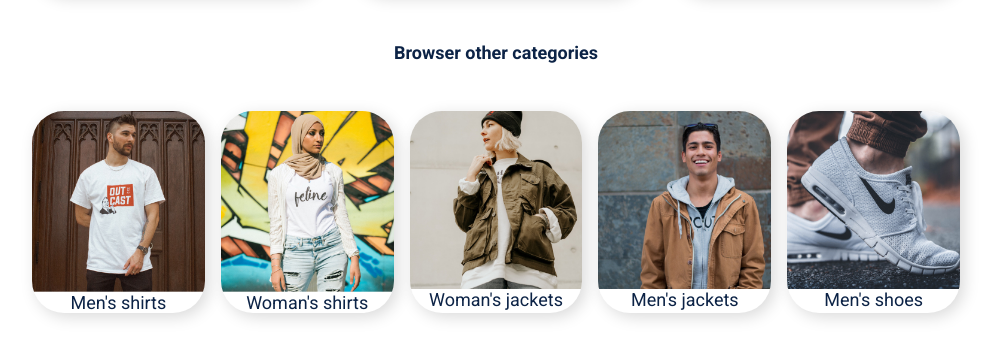
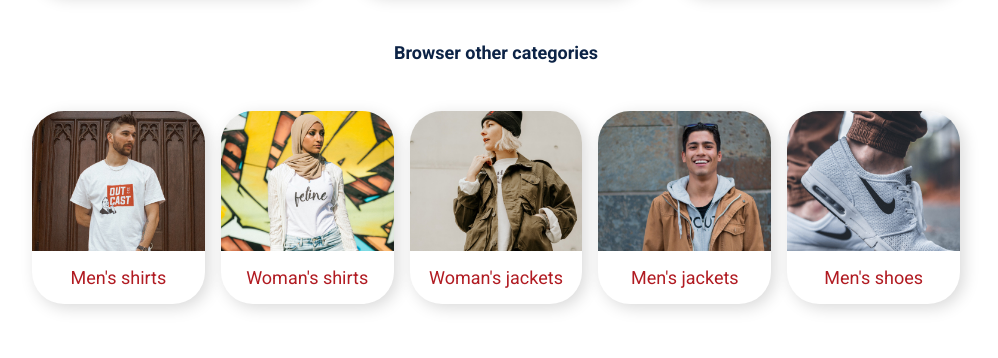
Before and after one commit to andrewteece/Sass-Project--T-Shirts, a website: page src/index.html in a window 1280 px wide. Shown: the part 588-946 px from the top of the page, without its empty margins (144-1142 px from the left). Drawn offline with Linux system fonts and the light colour scheme.

Commit message:
categories styles

```diff
--- a/src/sass/style.scss
+++ b/src/sass/style.scss
@@ -42,7 +42,7 @@ $size-36: 3rem;
 
 @mixin interactive-scale($color, $bg, $scale: 1.05) {
   transform: scale(1);
-  transition: scale 350ms ease;
+  transition: scale 1s ease-in-out;
 
   &:hover,
   &:focus {
@@ -166,6 +166,21 @@ body {
   }
 
   &[data-type="link-with-image"] {
+    text-decoration: none;
+    color: $red-500;
+
+    @include interactive-scale($neutral-100, $blue-800);
+
+    #{$parent}__content {
+      padding: $size-16 $size-12;
+    }
+
+    img {
+      height: 8.75rem;
+      width: 100%;
+      object-fit: cover;
+      object-position: top center;
+    }
   }
 }
 
```
Also changed, not shown: public/css/style.css, 1 other file.
